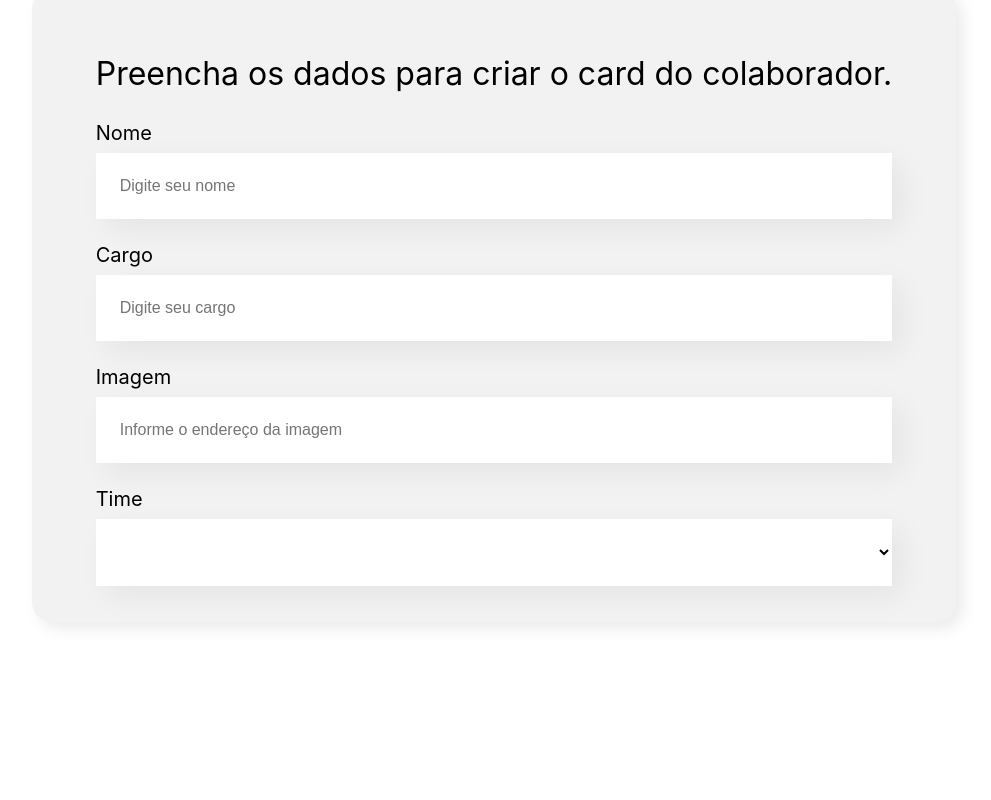
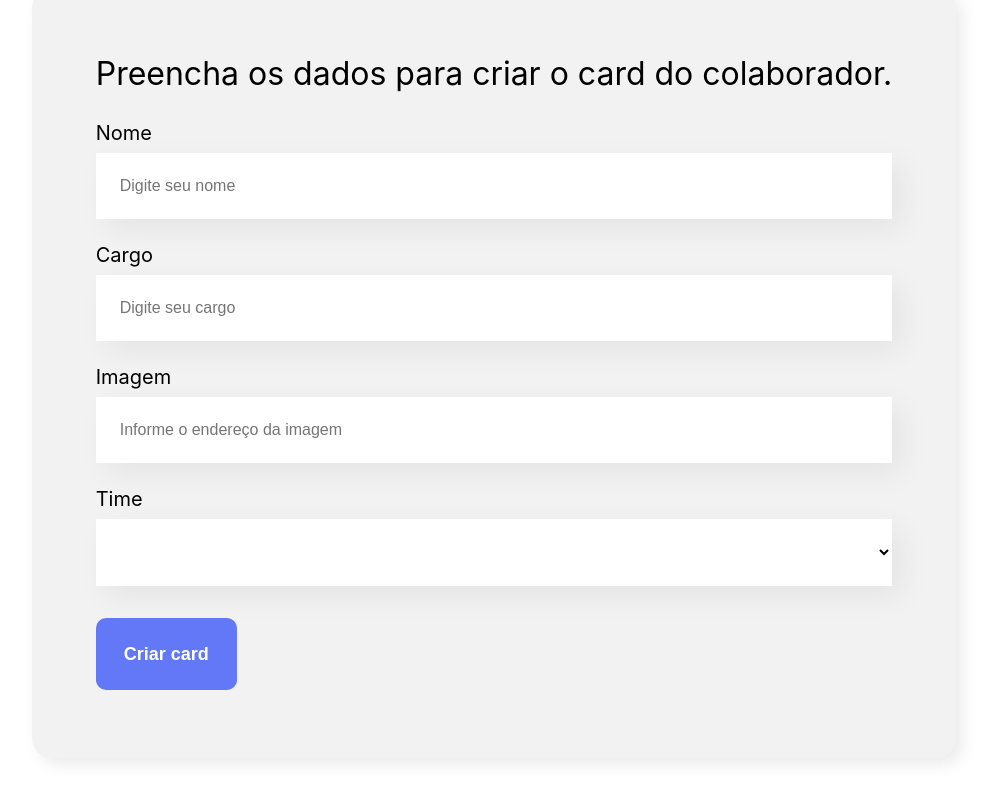
Before and after one commit to lucassmaniotto/React-Cursos, a React (Create React App) app in the folder ReactJS/organo/: page / in a window 1280 px wide. Shown: the part 589-1389 px from the top of the page, without its empty margins (146-1137 px from the left). Before the commit the page ends 1291 px from the top, so only its background shows below. Built offline with nearby package versions, Linux system fonts and the light colour scheme.

Commit message:
Criando botão utilizando props.children

```diff
--- a/ReactJS/organo/public/index.html
+++ b/ReactJS/organo/public/index.html
@@ -8,7 +8,8 @@
       name="description"
       content="Web site created using create-react-app"
     />
-    <title>organo</title>
+    <link rel="shortcut icon" href="favicon.ico" type="image/x-icon">
+    <title>Organo</title>
   </head>
   <body>
     <div id="root"></div>
--- /dev/null
+++ b/ReactJS/organo/src/components/Button/index.css
@@ -0,0 +1,27 @@
+.button {
+    background: #6278F7;
+    mix-blend-mode: normal;
+    border-radius: 10px;
+    border: none;
+    color: #fff;
+    font-weight: 700;
+    font-size: 18px;
+    line-height: 24px;
+    padding: 24px 28px;
+    box-sizing: border-box;
+    cursor: pointer;
+    transition: all 0.3s ease;
+    margin: 32px 0;
+}
+
+.button:hover {
+    background: #4a5ed1;
+}
+
+.button:active {
+    background: #3a4fa8;
+}
+
+.button:focus {
+    outline: none;
+}
--- /dev/null
+++ b/ReactJS/organo/src/components/Button/index.js
@@ -0,0 +1,9 @@
+import './index.css';
+
+const Button = (props) => {
+    return (
+        <button className="button">{props.children}</button>
+    );
+};
+
+export default Button;
--- a/ReactJS/organo/src/components/Form/index.js
+++ b/ReactJS/organo/src/components/Form/index.js
@@ -1,6 +1,7 @@
 import "./index.css";
 import Input from "../Input";
 import Select from "../Select";
+import Button from "../Button";
 
 const Form = () => {
 
@@ -23,6 +24,7 @@ const Form = () => {
                 <Input label="Cargo" placeholder="Digite seu cargo" />
                 <Input label="Imagem" placeholder="Informe o endereço da imagem" />
                 <Select label="Time" itens={crews}/>
+                <Button>Criar card</Button>
             </form>
         </section>
     )
```
Also changed, not shown: 1 other file (tests, documents, lock files or other folders).
